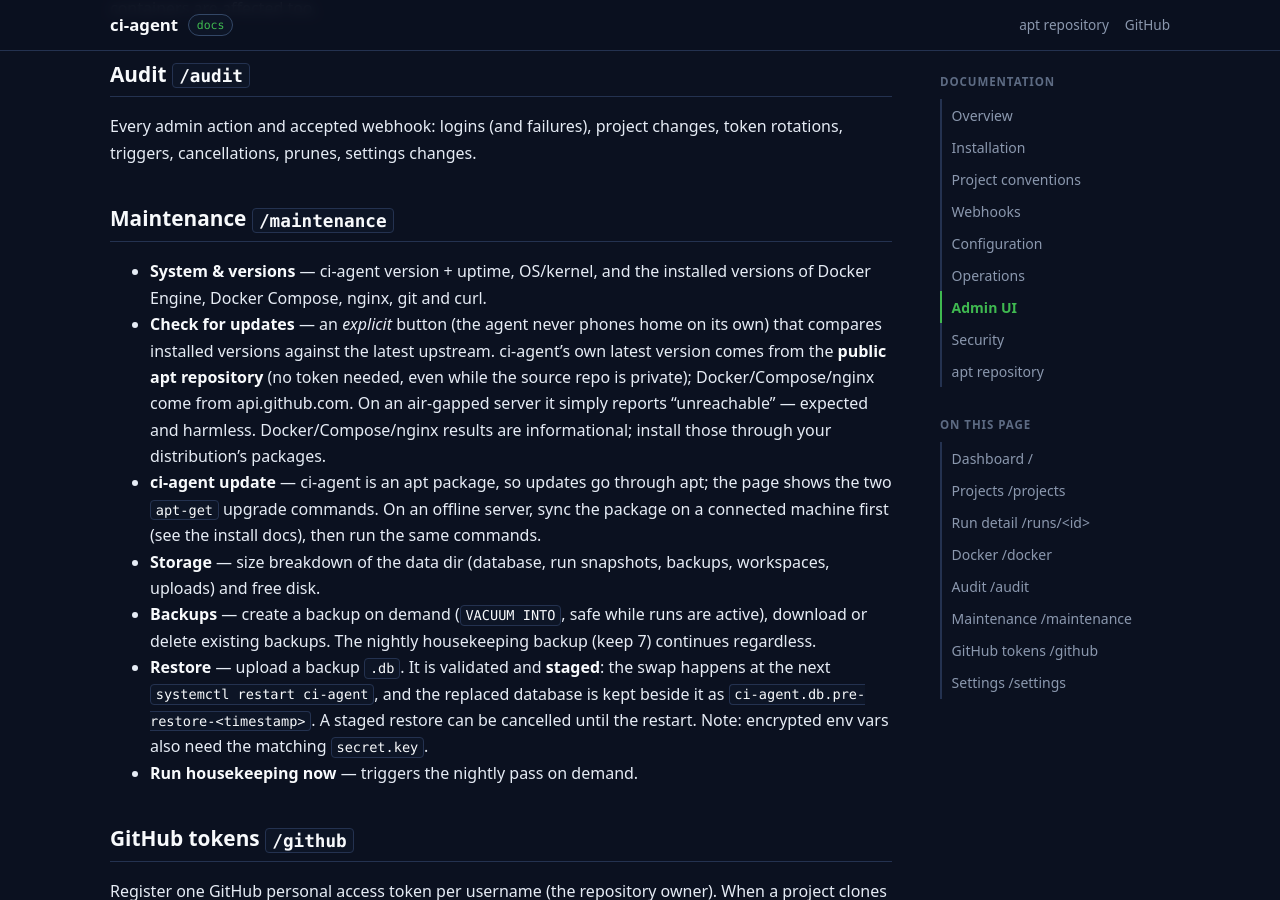
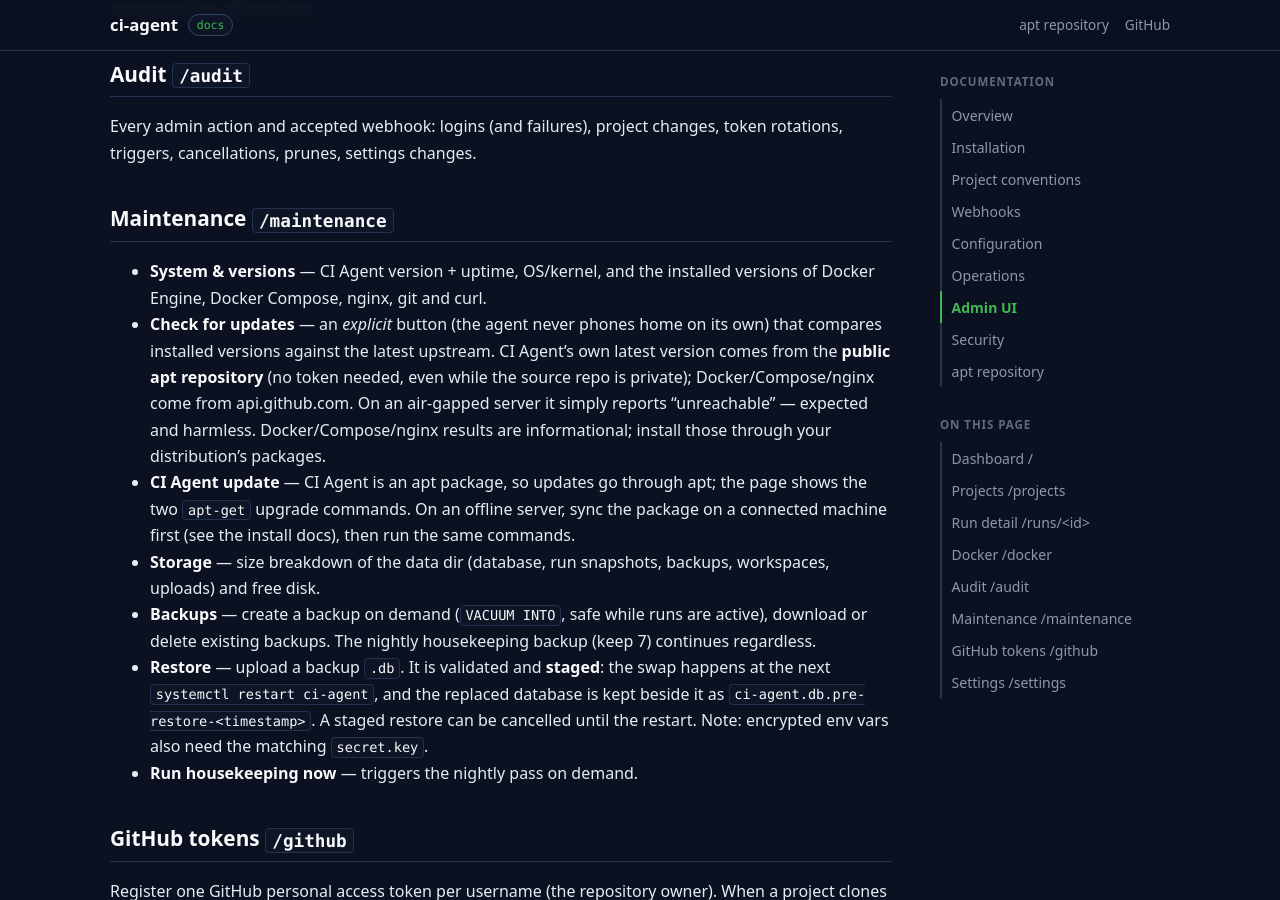
Before and after one commit to m-hoseinzadeh/ci-agent-apt, a Jekyll site: the page built from docs/ui.md, in a window 1280 px wide and 900 px high, scrolled down 1271 px. Built offline with Jekyll 4.4.1, drawn with Linux system fonts in a browser that asks for light colours; our own code applies the rules of GitHub Pages for plain Markdown files.

Commit message:
Publish v0.1.0-r26

```diff
--- a/docs/ui.md
+++ b/docs/ui.md
@@ -56,16 +56,16 @@ changes, token rotations, triggers, cancellations, prunes, settings changes.
 
 ## Maintenance `/maintenance`
 
-- **System & versions** — ci-agent version + uptime, OS/kernel, and the
+- **System & versions** — CI Agent version + uptime, OS/kernel, and the
   installed versions of Docker Engine, Docker Compose, nginx, git and curl.
 - **Check for updates** — an *explicit* button (the agent never phones home
   on its own) that compares installed versions against the latest upstream.
-  ci-agent's own latest version comes from the **public apt repository** (no
+  CI Agent's own latest version comes from the **public apt repository** (no
   token needed, even while the source repo is private); Docker/Compose/nginx
   come from api.github.com. On an air-gapped server it simply reports
   "unreachable" — expected and harmless. Docker/Compose/nginx results are
   informational; install those through your distribution's packages.
-- **ci-agent update** — ci-agent is an apt package, so updates go through apt;
+- **CI Agent update** — CI Agent is an apt package, so updates go through apt;
   the page shows the two `apt-get` upgrade commands. On an offline server,
   sync the package on a connected machine first (see the install docs), then
   run the same commands.
```
Also changed, not shown: docs/README.md (+1 -1 lines), docs/index.md (+1 -1 lines), docs/install.md (+3 -3 lines), 7 other files.
